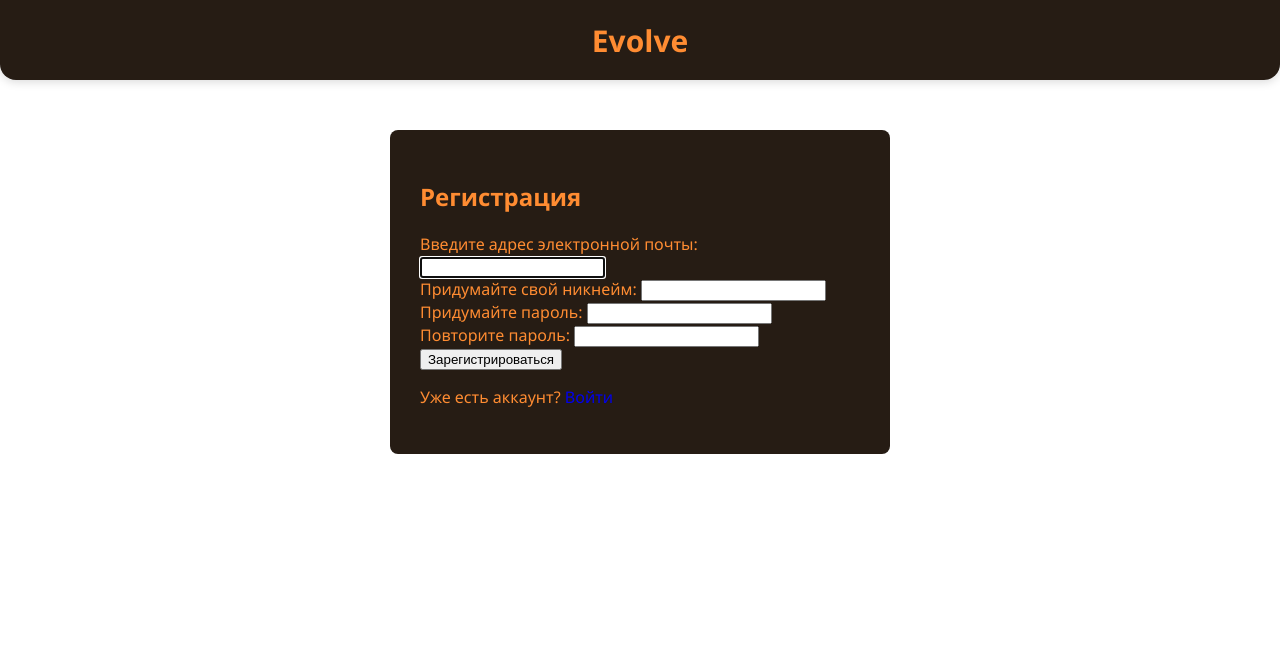
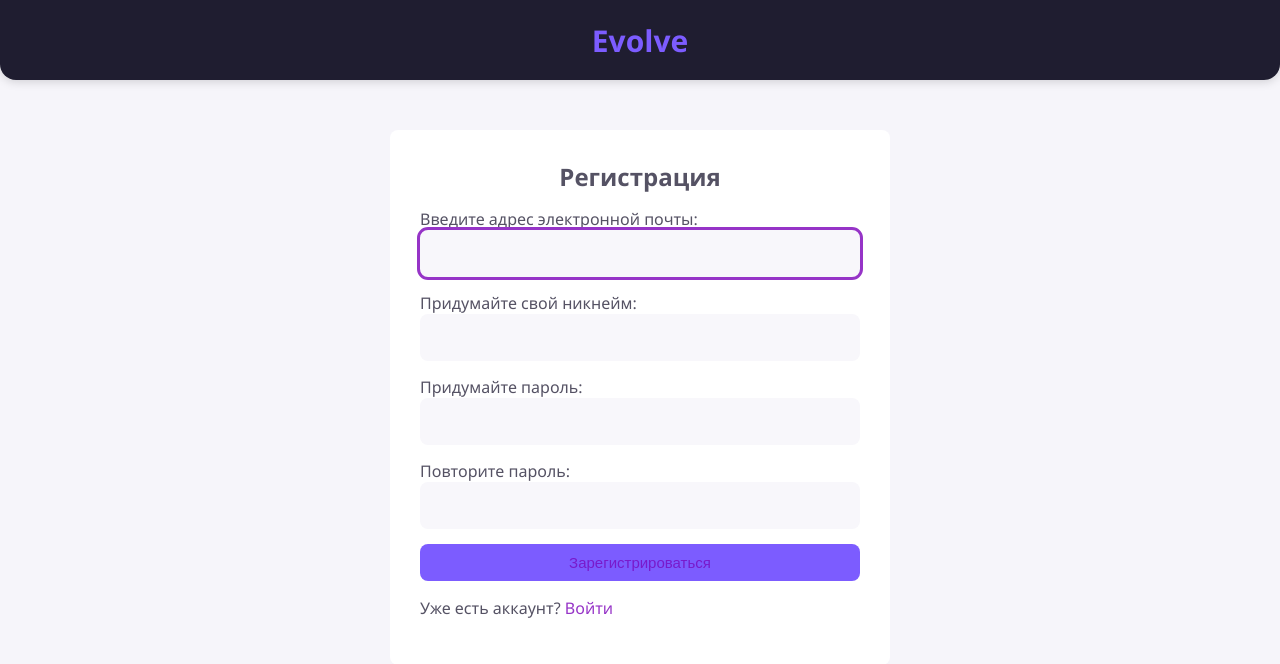
Before and after one commit to egoruxa27/Evolve, a Django app: page /users/register/ in a window 1280 px wide. Shown: the top 664 px of the page. Run offline with Django 5.2, Linux system fonts and the light colour scheme.

Commit message:
style: update color palette

```diff
--- a/static/css/auth.css
+++ b/static/css/auth.css
@@ -4,8 +4,8 @@
     padding: 30px;
     box-sizing: border-box;
 
-    background-color: rgb(38, 28, 20);
-    color: rgb(255, 140, 50);
+    background-color: rgb(255, 255, 255);
+    color: rgb(85, 82, 100);
 
     border-radius: 8px;
 }
@@ -14,6 +14,27 @@
     display: flex;
     flex-direction: column;
     gap: 15px;
+}
+
+.auth-form input,
+.auth-form textarea {
+    width: 100%;
+    padding: 15px;
+    box-sizing: border-box;
+
+    border: none;
+    border-radius: 8px;
+
+    outline: none;
+
+    font-size: 15px;
+
+    background-color: rgb(248, 247, 251);
+}
+
+.auth-form input:focus,
+.auth-form textarea:focus {
+    outline: 3px solid rgb(150, 52, 199);
 }
 
 .auth-title {
@@ -28,32 +49,21 @@
     border: none;
     border-radius: 8px;
 
-    background-color: rgb(150, 52, 199);
-    color: rgb(255, 140, 50);
+    background-color: rgb(124, 92, 255);
+    color: rgb(121, 26, 203);
 
     font-size: 15px;
 
     cursor: pointer;
 }
 
-.auth-form input,
-.auth-form textarea {
-    width: 100%;
-    box-sizing: border-box;
-
-    border: none;
-    border-radius: 8px;
-
-    outline: none;
-}
-
-.auth-form input:focus,
-.auth-form textarea:focus {
-    outline: 3px solid rgb(150, 52, 199);
-}
 
 .register-link {
     color: rgb(150, 52, 199);
+}
+
+.errorlist {
+    color: rgb(239, 83, 80);
 }
 
 /*
--- a/static/css/base.css
+++ b/static/css/base.css
@@ -1,6 +1,7 @@
 body {
     margin: 0;
     font-family: 'Segoe UI', sans-serif;
+    background-color: rgb(246, 245, 250);
 }
 
 a {
--- a/static/css/header.css
+++ b/static/css/header.css
@@ -1,6 +1,6 @@
 .header {
     height: 80px;
-    background-color: rgb(38, 28, 20);
+    background-color: rgb(31, 29, 48);
     color: white;
 
     display: flex;
@@ -15,7 +15,7 @@
 }
 
 .logo {
-    color: rgb(255, 140, 50);
+    color: rgb(124, 92, 255);
     text-decoration: none;
 
     position: absolute;
@@ -43,5 +43,5 @@
     margin-right: 16px;
     margin-left: auto;
 
-    color: rgb(213, 89, 70);
+    color: rgb(155, 131, 255);
 }
--- a/templates/users/register.html
+++ b/templates/users/register.html
@@ -7,21 +7,21 @@
 
 <div class="auth-card">
 
-    <form method="post" novalidate>
+    <form method="post" class='auth-form' novalidate>
         {% csrf_token %}
 
-        <h2>Регистрация</h2>
+        <h2 class='auth-title'>Регистрация</h2>
 
         {{ form }}
 
-        <button type="submit">
+        <button type="submit" class='auth-submit'>
             Зарегистрироваться
         </button>
     </form>
 
     <p>
         Уже есть аккаунт?
-        <a href="{% url 'users:login' %}">
+        <a href="{% url 'users:login' %}" class='register-link'>
             Войти
         </a>
     </p>
```
